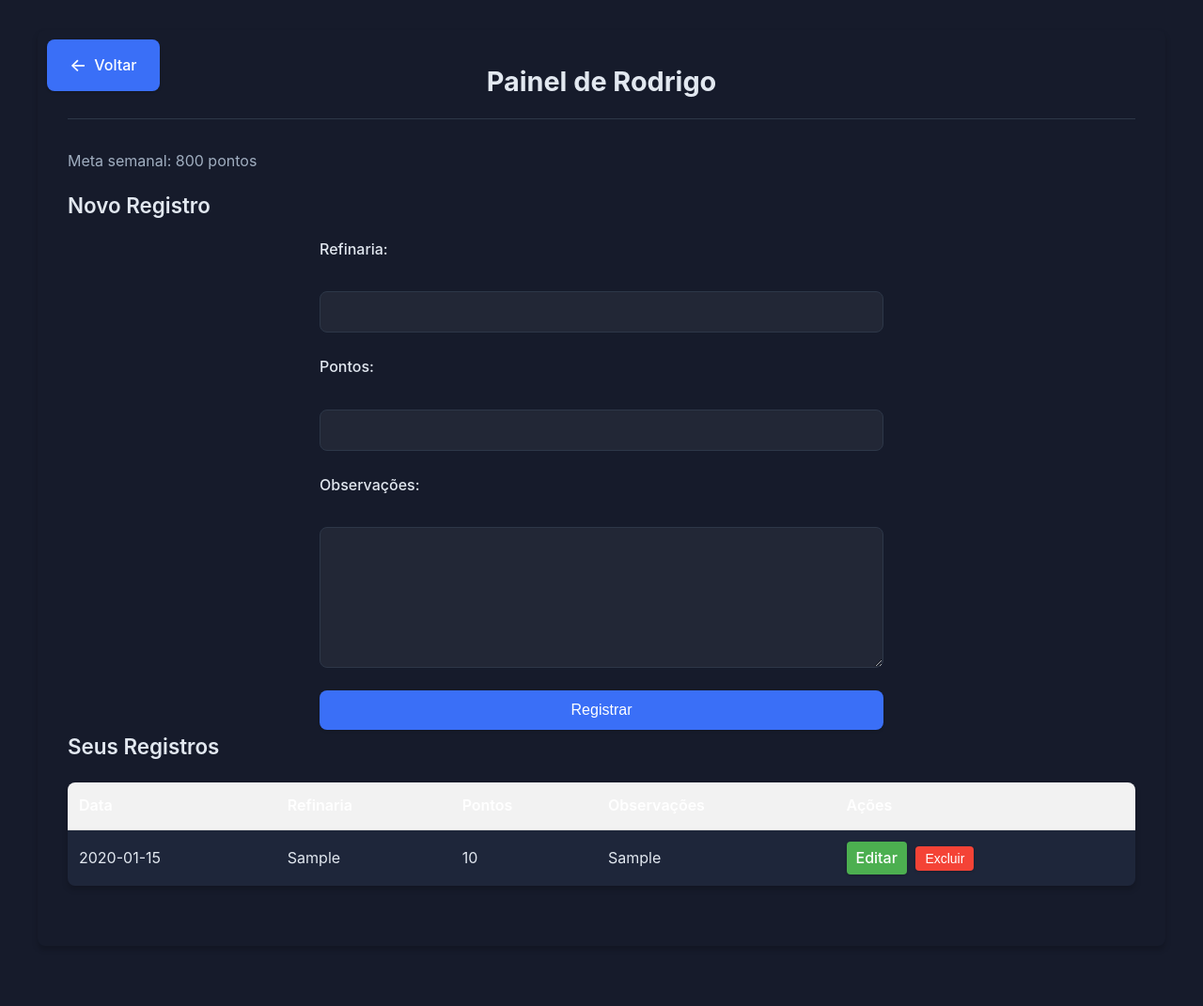
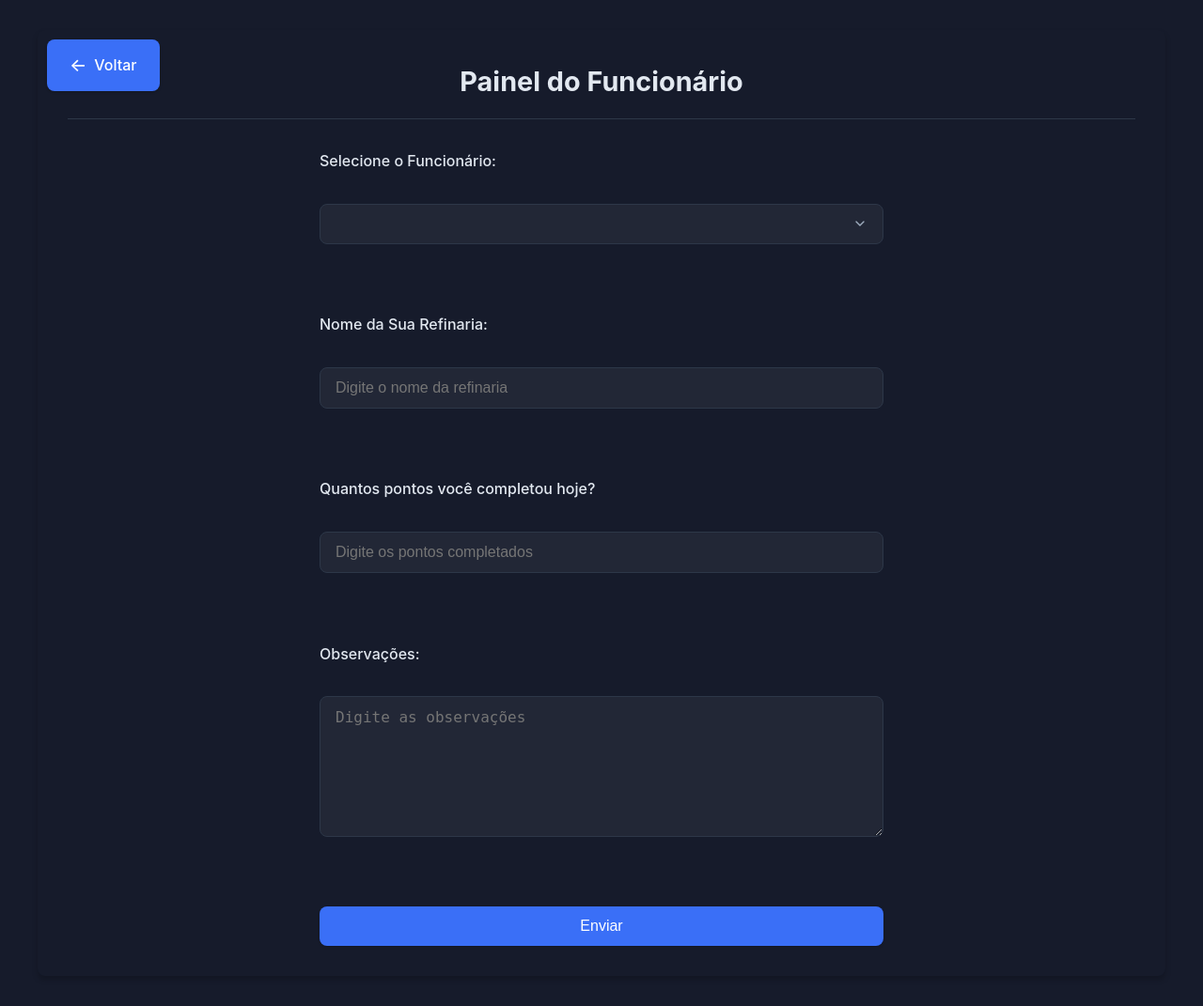
Before and after one commit to BernardoDev0/tentandocss, a Flask app: page /employee_dashboard in a window 1280 px wide. Shown: the whole page at 94% size. Before the commit the page ends 943 px from the top, so only its background shows below. Run offline with Flask 3, Linux system fonts and the light colour scheme; a user stored in the database is signed in; tables that the repository leaves empty hold one stand-in row (values such as "Sample post"); lists and menus that the app fills with data are empty.

```diff
--- a/templates/employee_dashboard.html
+++ b/templates/employee_dashboard.html
@@ -3,7 +3,7 @@
 <head>
     <meta charset="UTF-8">
     <meta name="viewport" content="width=device-width, initial-scale=1.0">
-    <title>Painel de {{ employee.name }}</title>
+    <title>Painel do Funcionário</title>
     <link rel="stylesheet" href="{{ url_for('static', filename='styles.css') }}">
     <style>
         .back-button {
@@ -19,89 +19,94 @@
         .back-button:hover {
             background-color: #0056b3;
         }
-        table {
+
+        /* Estilo para a mensagem de sucesso */
+        .success-message {
+            display: none; /* Inicialmente oculta */
+            position: fixed; /* Fixa na tela */
+            top: 50%; /* Centraliza verticalmente */
+            left: 50%; /* Centraliza horizontalmente */
+            transform: translate(-50%, -50%); /* Ajusta o centro */
+            background-color: var(--success-color);
+            color: white;
+            padding: 1.5rem 2.5rem;
+            border-radius: var(--radius);
+            text-align: center;
+            box-shadow: var(--shadow-lg);
+            z-index: 1000; /* Garante que fique acima de tudo */
+            font-size: 1.2rem;
+            font-weight: 500;
+        }
+
+        /* Fundo semi-transparente */
+        .overlay {
+            display: none; /* Inicialmente oculta */
+            position: fixed;
+            top: 0;
+            left: 0;
             width: 100%;
-            margin-top: 20px;
-            border-collapse: collapse;
-        }
-        th, td {
-            padding: 12px;
-            text-align: left;
-            border-bottom: 1px solid #ddd;
-        }
-        th {
-            background-color: #f2f2f2;
-        }
-        .action-buttons a {
-            padding: 5px 10px;
-            background-color: #4CAF50;
-            color: white;
-            text-decoration: none;
-            border-radius: 4px;
-            margin-right: 5px;
-        }
-        .action-buttons form {
-            display: inline;
-        }
-        .action-buttons button {
-            padding: 5px 10px;
-            background-color: #f44336;
-            color: white;
-            border: none;
-            border-radius: 4px;
-            cursor: pointer;
+            height: 100%;
+            background-color: rgba(0, 0, 0, 0.5); /* Fundo escuro semi-transparente */
+            z-index: 999; /* Fica abaixo da mensagem */
         }
     </style>
 </head>
 <body>
     <div class="container">
+        <!-- Botão de Voltar -->
         <a href="{{ url_for('index') }}" class="back-button">Voltar</a>
 
-        <h1>Painel de {{ employee.name }}</h1>
-        <p>Meta semanal: {{ employee.weekly_goal }} pontos</p>
+        <h1>Painel do Funcionário</h1>
 
-        <h2>Novo Registro</h2>
-        <form method="POST">
-            <label for="refinery">Refinaria:</label>
-            <input type="text" id="refinery" name="refinery" required>
+        <!-- Mensagem de sucesso (inicialmente oculta) -->
+        <div id="successMessage" class="success-message">Enviado!</div>
 
-            <label for="points">Pontos:</label>
-            <input type="number" id="points" name="points" required min="0">
+        <!-- Fundo semi-transparente (inicialmente oculto) -->
+        <div id="overlay" class="overlay"></div>
 
+        <!-- Formulário -->
+        <form method="POST" onsubmit="showSuccessMessage(event)">
+            <label for="employee_id">Selecione o Funcionário:</label>
+            <select id="employee_id" name="employee_id" required>
+                {% for employee in employees %}
+                <option value="{{ employee['id'] }}">{{ employee['name'] }}</option>
+                {% endfor %}
+            </select>
+            <br>
+            <label for="refinery">Nome da Sua Refinaria:</label>
+            <input type="text" id="refinery" name="refinery" placeholder="Digite o nome da refinaria" required>
+            <br>
+            <label for="points">Quantos pontos você completou hoje?</label>
+            <input type="number" id="points" name="points" placeholder="Digite os pontos completados" required min="0" max="2147483647">
+            <br>
             <label for="observations">Observações:</label>
-            <textarea id="observations" name="observations" required></textarea>
+            <textarea id="observations" name="observations" placeholder="Digite as observações" required></textarea>
+            <br>
+            <button type="submit" id="submitButton" class="submit-button">Enviar</button>
+        </form>
+    </div>
 
-            <button type="submit">Registrar</button>
-        </form>
+    <script>
+        // Função para mostrar a mensagem de sucesso e enviar o formulário
+        function showSuccessMessage(event) {
+            event.preventDefault(); // Evita o envio imediato do formulário
 
-        <h2>Seus Registros</h2>
-        <table>
-            <thead>
-                <tr>
-                    <th>Data</th>
-                    <th>Refinaria</th>
-                    <th>Pontos</th>
-                    <th>Observações</th>
-                    <th>Ações</th>
-                </tr>
-            </thead>
-            <tbody>
-                {% for entry in entries %}
-                <tr>
-                    <td>{{ entry.date }}</td>
-                    <td>{{ entry.refinery }}</td>
-                    <td>{{ entry.points }}</td>
-                    <td>{{ entry.observations }}</td>
-                    <td class="action-buttons">
-                        <a href="{{ url_for('edit_entry', entry_id=entry.id) }}">Editar</a>
-                        <form method="POST" action="{{ url_for('delete_entry', entry_id=entry.id) }}">
-                            <button type="submit">Excluir</button>
-                        </form>
-                    </td>
-                </tr>
-                {% endfor %}
-            </tbody>
-        </table>
-    </div>
+            const successMessage = document.getElementById('successMessage');
+            const overlay = document.getElementById('overlay');
+            const submitButton = document.getElementById('submitButton');
+
+            // Mostra a mensagem e o fundo semi-transparente
+            successMessage.style.display = 'block';
+            overlay.style.display = 'block';
+
+            // Desabilita o botão de enviar
+            submitButton.disabled = true;
+
+            // Envia o formulário após 1 segundo (para dar tempo de ver a mensagem)
+            setTimeout(() => {
+                event.target.submit(); // Envia o formulário
+            }, 1000);
+        }
+    </script>
 </body>
 </html>
```
Also changed, not shown: templates/ceo_dashboard.html (+17 -54 lines), templates/edit_entry.html (deleted, +0 -65 lines), templates/employee_login.html (+24 -5 lines), templates/index.html (+3 -10 lines).
